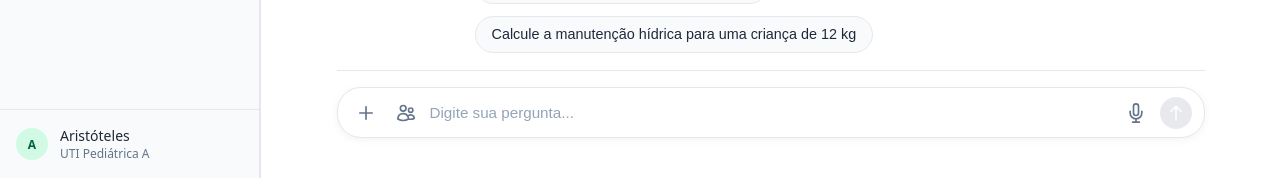
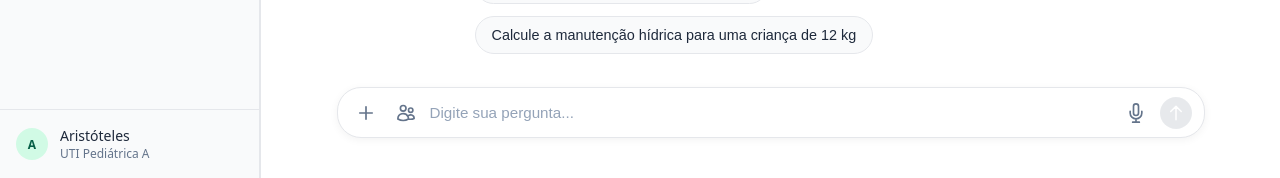
Before and after one commit to g4trader/health-icu-copilot, a Next.js app: page / in a window 1280 px wide. Shown: the part 622-800 px from the top of the page. Built offline with nearby package versions, Linux system fonts and the light colour scheme.

Commit message:
fix: Remover barrinha cinza acima do input do chat
- Remover border-top do .chat-input-container
- Input agora aparece sem linha separadora acima
- Mantém alinhamento com conteúdo principal

```diff
--- a/app/globals.css
+++ b/app/globals.css
@@ -1689,7 +1689,7 @@ a {
   flex-shrink: 0;
   padding: 1rem 0;
   background: #ffffff;
-  border-top: 1px solid #e5e7eb;
+  /* border-top removido para remover barrinha cinza acima do input */
 }
 
 .chat-input-wrapper {
```
